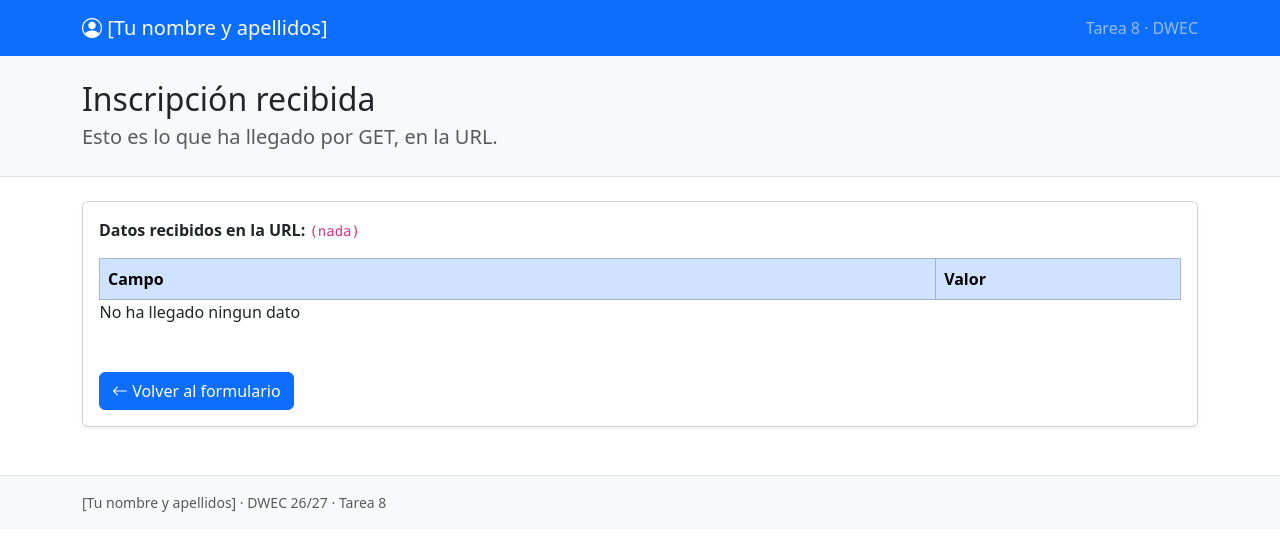
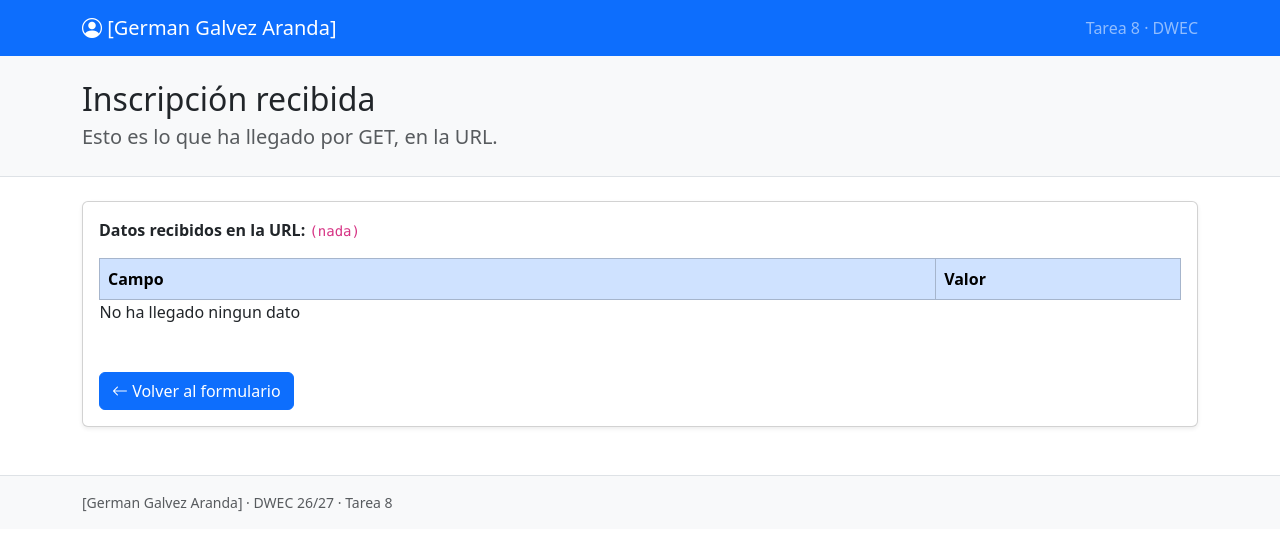
Before and after one commit to Galvezz99/DWEC, a plain HTML site: page tema08/recibido.html in a window 1280 px wide. Drawn offline with nearby package versions, Linux system fonts and the light colour scheme.

Commit message:
Actualizar imágenes de validación y personalizar nombres en la página de confirmación

```diff
--- a/tema08/recibido.html
+++ b/tema08/recibido.html
@@ -16,7 +16,7 @@
 
   <nav class="navbar bg-primary" data-bs-theme="dark">
     <div class="container">
-      <span class="navbar-brand"><i class="bi bi-person-circle"></i> [Tu nombre y apellidos]</span>
+      <span class="navbar-brand"><i class="bi bi-person-circle"></i> [German Galvez Aranda]</span>
       <span class="navbar-text">Tarea 8 · DWEC</span>
     </div>
   </nav>
@@ -58,7 +58,7 @@
   </main>
 
   <footer class="bg-body-tertiary border-top py-3">
-    <div class="container small text-body-secondary">[Tu nombre y apellidos] · DWEC 26/27 · Tarea 8</div>
+    <div class="container small text-body-secondary">[German Galvez Aranda] · DWEC 26/27 · Tarea 8</div>
   </footer>
 </body>
 </html>
```
Also changed, not shown: tema08/capturas/3.png (added), tema08/capturas/4.png (added), 1 other file.
